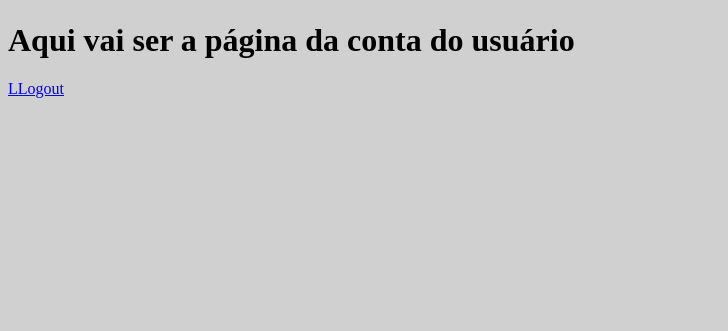
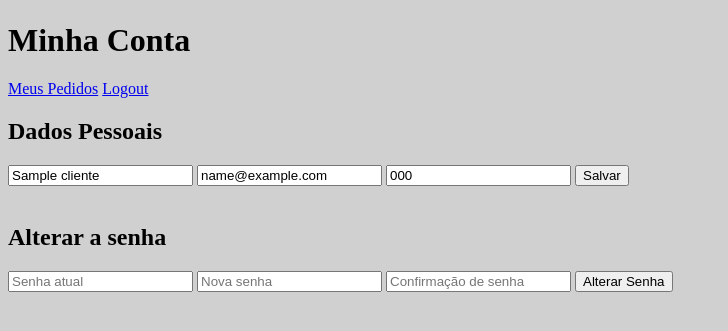
Before and after one commit to carlosdfranca/ecommerce-project, a Django app: page /minhaconta/ in a window 1280 px wide. Shown: the part 145-476 px from the top of the page, without its empty margins (0-728 px from the left). Run offline with Django 5.2, Linux system fonts and the light colour scheme; a user stored in the database is signed in; tables that the repository leaves empty hold one stand-in row (values such as "Sample post").

Commit message:
Minha conta
Colocando todos os métodos da minha conta, junto com os pedidos

```diff
--- a/loja/models.py
+++ b/loja/models.py
@@ -117,6 +117,12 @@ class Pedido(models.Model):
         )
         return preco_total
 
+    @property
+    def itens(self):
+        itens_pedido = ItensPedido.objects.filter(pedido__id=self.id)
+        return itens_pedido
+
+
 
 class ItensPedido(models.Model):
     itens_estoque = models.ForeignKey(ItemEstoque, null=True, blank=True, on_delete=models.SET_NULL)
--- a/loja/templates/usuarios/login.html
+++ b/loja/templates/usuarios/login.html
@@ -18,5 +18,5 @@
 </form>
 
 <a href="{% url 'criar_conta' %}">Não tem uma conta? Criar conta</a>
-<a href="#">Esqueci minha senha</a>
+<a href="{% url 'password_reset' %}">Esqueci minha senha</a>
 {% endblock %}
--- a/loja/templates/usuarios/minha_conta.html
+++ b/loja/templates/usuarios/minha_conta.html
@@ -4,7 +4,40 @@
 {% block title %}Homepage{% endblock %}
 
 {% block body %}
-<h1>Aqui vai ser a página da conta do usuário</h1>
+<h1>Minha Conta</h1>
 
-<a href="{% url 'fazer_logout' %}">LLogout</a>
-{% endblock %}
+<a href="{% url 'meus_pedidos' %}">Meus Pedidos</a>
+<a href="{% url 'fazer_logout' %}">Logout</a>
+
+{% if erro %}
+<h3>{{erro}}</h3>
+{% elif alterado %}
+<h3 style="color: green;">Dados Altedados com sucesso</h3>
+{% endif %}
+
+<div>
+    <h2>Dados Pessoais</h2>
+    <form action="{% url 'minha_conta' %}" method="post">
+        {% csrf_token %}
+        <input type="text" name="nome" placeholder="Nome Completo"
+        {%if request.user.cliente.nome%} value="{{request.user.cliente.nome}}" {%endif%}>
+
+        <input type="email" name="email" placeholder="E-mail" value="{{request.user.email}}">
+
+        <input type="number" name="telefone" placeholder="Número"
+        {%if request.user.cliente.telefone%} value="{{request.user.cliente.telefone}}" {%endif%}>
+        <button type="submit">Salvar</button>
+    </form>
+</div>
+<br>
+<div>
+    <h2>Alterar a senha</h2>
+    <form action="{% url 'minha_conta' %}" method="post">
+        {% csrf_token %}
+        <input type="password" name="senha_atual" placeholder="Senha atual">
+        <input type="password" name="nova_senha" placeholder="Nova senha">
+        <input type="password" name="confirma_senha" placeholder="Confirmação de senha">
+        <button type="submit">Alterar Senha</button>
+    </form>
+</div>
+   {% endblock %}
--- a/loja/urls.py
+++ b/loja/urls.py
@@ -1,20 +1,36 @@
 from django.urls import path
 from .views import *
+from django.contrib.auth import views
+
 
 urlpatterns = [
     path('', homepage, name='homepage'),
+
     path('loja/', loja, name='loja'),
     path('loja/<str:filtro>/', loja, name='loja'),
+
     path('produto/<int:id_produto>/', produto, name='produto'),
     path('produto/<int:id_produto>/<int:id_cor>', produto, name='produto'),
+
     path('carrinho/', carrinho, name='carrinho'),
-    path('checkout/', checkout, name='checkout'),
     path('adicionarcarrinho/<int:produto_id>', adicionar_carrinho, name='adicionar_carrinho'),
     path('removercarrinho/<int:produto_id>', remover_carrinho, name='remover_carrinho'),
     path('adicionarendereco/', adicionar_endereco, name='adicionar_endereco'),
 
+    path('checkout/', checkout, name='checkout'),
+
     path('minhaconta/', minha_conta, name='minha_conta'),
+    path('meuspedidos/', meus_pedidos, name='meus_pedidos'),
+
     path('login/', fazer_login, name='fazer_login'),
+    path('logout/ ', fazer_logout, name='fazer_logout'),
     path('criarconta/', criar_conta, name='criar_conta'),
-    path('logout/ ', fazer_logout, name='fazer_logout'),
+
+    path("password_change/", views.PasswordChangeView.as_view(), name="password_change"),
+    path("password_change/done/", views.PasswordChangeDoneView.as_view(), name="password_change_done"),
+
+    path("password_reset/", views.PasswordResetView.as_view(), name="password_reset"),
+    path("password_reset/done/", views.PasswordResetDoneView.as_view(), name="password_reset_done"),
+    path("reset/<uidb64>/<token>/", views.PasswordResetConfirmView.as_view(), name="password_reset_confirm"),
+    path("reset/done/", views.PasswordResetCompleteView.as_view(), name="password_reset_complete"),
 ]
--- a/loja/views.py
+++ b/loja/views.py
@@ -1,5 +1,6 @@
 from django.shortcuts import render, redirect
 from django.contrib.auth import login, logout, authenticate
+from django.contrib.auth.decorators import login_required
 from django.core.validators import validate_email
 from django.core.exceptions import ValidationError
 
@@ -249,8 +250,72 @@ def adicionar_endereco(request):
 
 
 # páginas dos usuários
+@login_required
 def minha_conta(request):
-    return render(request, 'usuarios/minha_conta.html')
+    erro = None
+    alterado = False
+    if request.method == "POST":
+        dados = request.POST.dict()
+        if "senha_atual" in dados:
+            # Alterar a minha senha
+            senha_atual = dados.get("senha_atual")
+            nova_senha = dados.get("nova_senha")
+            confirma_senha = dados.get("confirma_senha")
+
+
+            if nova_senha == confirma_senha:
+                usuario = authenticate(request, username=request.user.email, password=senha_atual)
+                if usuario:
+                    # Altera a Senha
+                    usuario.set_password(nova_senha)
+                    usuario.save()
+                    alterado = True
+                else:
+                    erro = "senha_atual_incorreta"
+            else:
+                erro = "senhas_diferentes"
+
+
+        elif "email" in dados:
+            # Alterar dados pessoais do usuário
+            nome = dados.get("nome")
+            email = dados.get("email")
+            telefone = dados.get("telefone")
+
+            if email != request.user.email:
+                usuarios = User.objects.filter(email=email)
+                if len(usuarios) > 0:
+                    erro = "usuario_existente"
+                else:
+                    cliente = request.user.cliente
+                    cliente.email = email
+                    request.user.email = email
+                    request.user.username = email
+                    cliente.nome = nome
+                    cliente.telefone = telefone
+                    cliente.save()
+                    request.user.save()
+                    alterado = True
+        else:
+            erro = "formulário_invalido"
+
+    context = {
+        "erro": erro,
+        "alterado": alterado
+    }
+
+    return render(request, 'usuarios/minha_conta.html', context)
+
+
+@login_required
+def meus_pedidos(request):
+    cliente = request.user.cliente
+    pedidos = Pedido.objects.filter(cliente=cliente, finalizado=True).order_by("-data_finalizacao")
+
+    context = {
+        "pedidos": pedidos
+    }
+    return render(request, 'usuarios/meus_pedidos.html', context)
 
 
 
@@ -342,7 +407,7 @@ def criar_conta(request):
     return render(request, 'usuarios/criar_conta.html', context)
 
 
-
+@login_required
 def fazer_logout(request):
     logout(request)
     return redirect('fazer_login')
```
Also changed, not shown: ecommerce/settings.py (+6 -1 lines), loja/templates/usuarios/meus_pedidos.html (added, +34 -0 lines).
